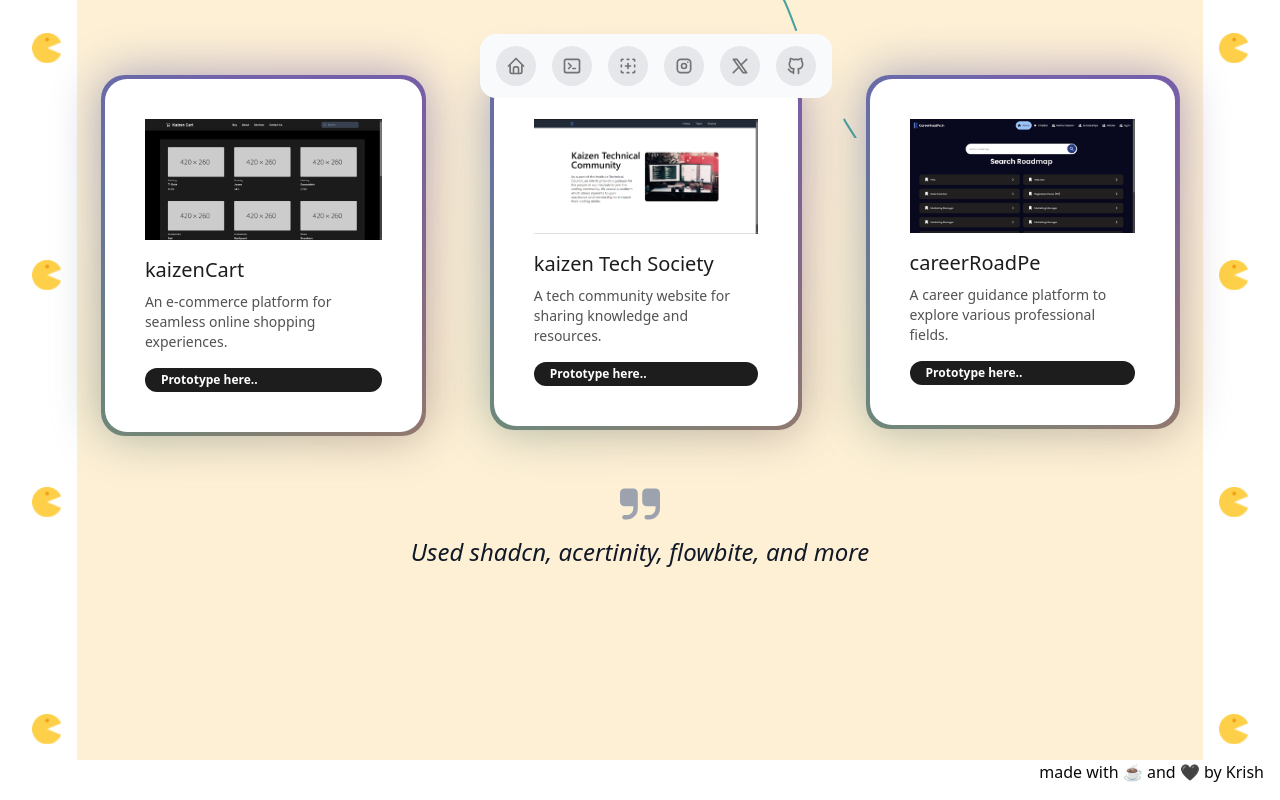
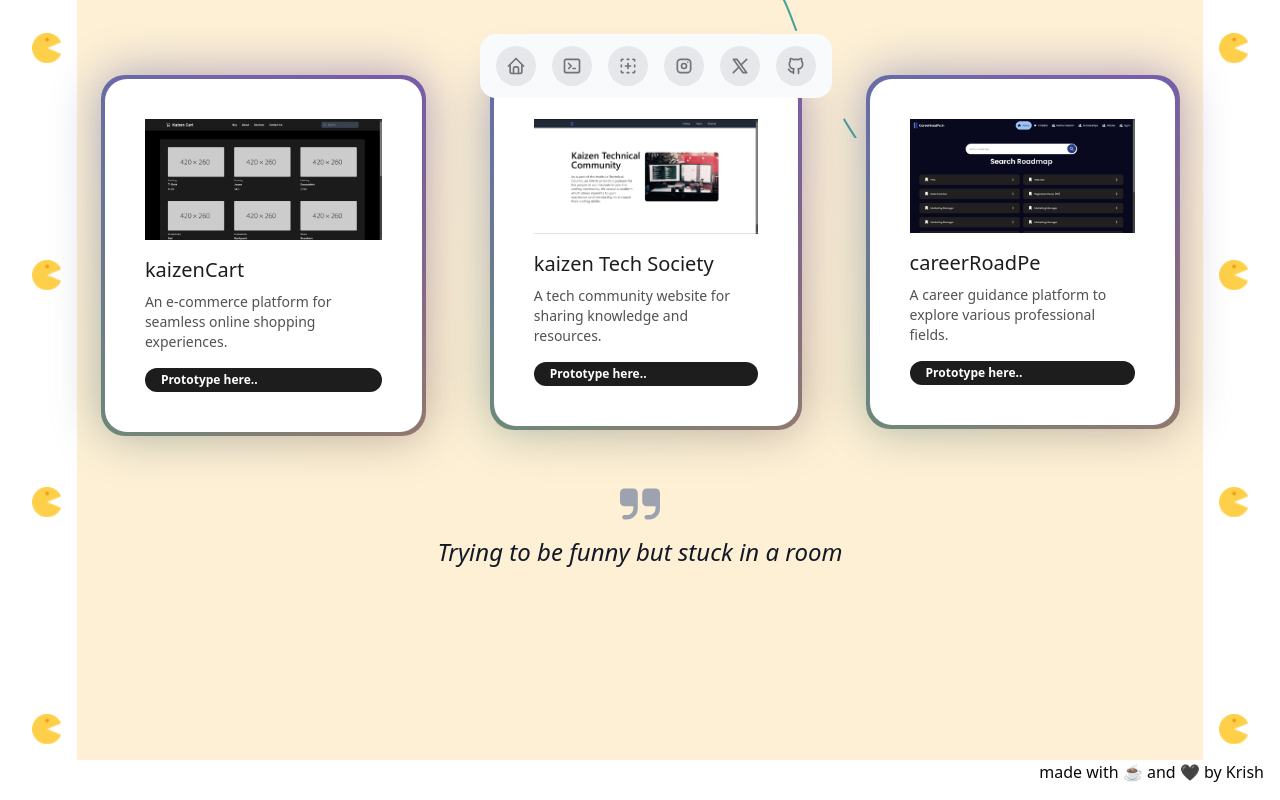
Before and after one commit to krishkh/krish-portfolio-next, a Next.js app: page / in a window 1280 px wide. Shown: the part 662-1462 px from the top of the page. Built offline with nearby package versions, Linux system fonts and the light colour scheme.

Commit message:
changed my words

```diff
--- a/src/app/page.js
+++ b/src/app/page.js
@@ -25,7 +25,7 @@ export default function Home() {
           <ModelCanvas url="/human_brain.glb" />
         </div> */}
         {/* <DownNavbar /> */}
-        <Testimonial content="Used shadcn, acertinity, flowbite, and more " />
+        <Testimonial content="Trying to be funny but stuck in a room" />
         <div className="md:hidden">
           <Pacman />
         </div>
```
